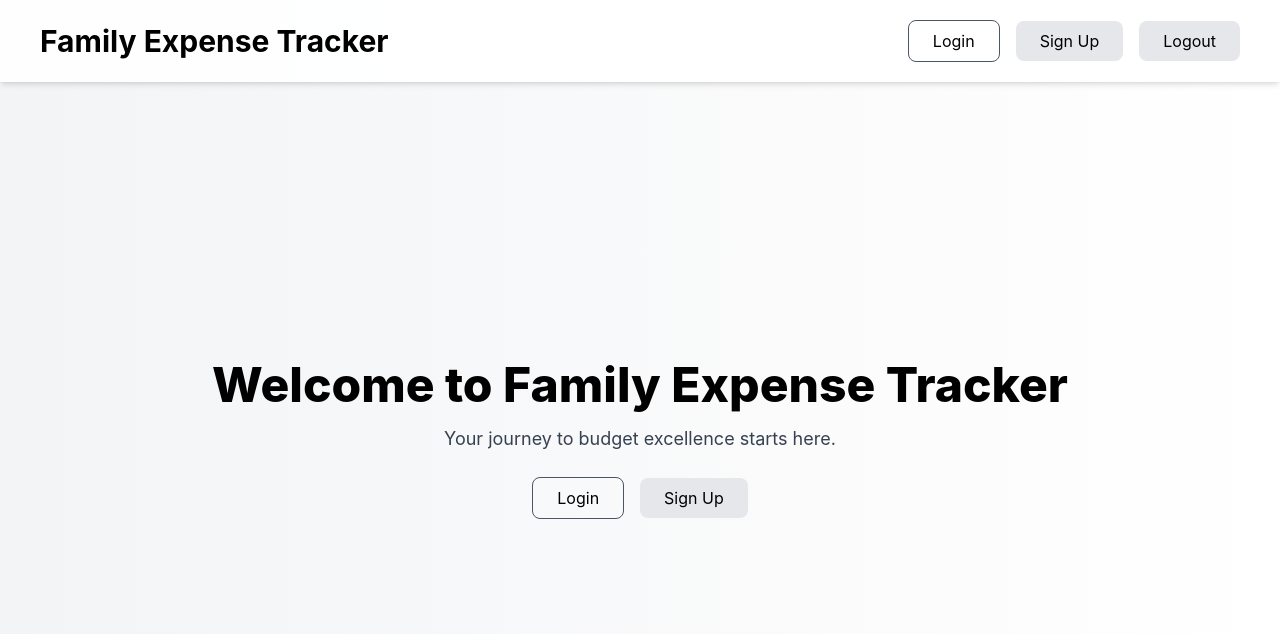
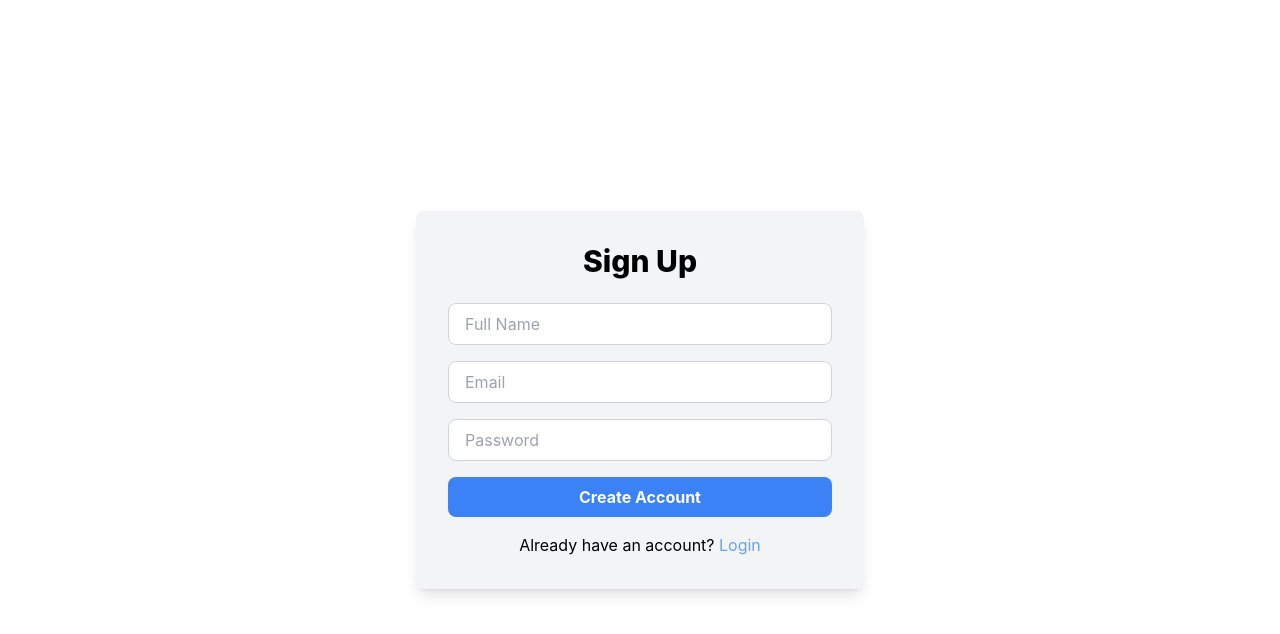
Before and after one commit to lostvayne47/family-expense-tracker, a React (Create React App) app in the folder frontend/: page /signup in a window 1280 px wide. Shown: the top 634 px of the page. Built offline with nearby package versions, Linux system fonts and the light colour scheme.

Commit message:
Login signup home page added

```diff
--- a/frontend/src/App.js
+++ b/frontend/src/App.js
@@ -1,11 +1,23 @@
 import LandingPage from "./components/LandingPage";
+import SignupPage from "./components/SignupPage.js";
+import LoginPage from "./components/LoginPage.js";
+import HomePage from "./components/HomePage.js";
 import { ThemeProvider } from "./components/ThemeProvider.js";
+import { BrowserRouter as Router, Routes, Route } from "react-router";
+
 function App() {
   return (
     <>
-      <ThemeProvider>
-        <LandingPage />
-      </ThemeProvider>
+      <Router>
+        <ThemeProvider>
+          <Routes>
+            <Route path="/" element={<LandingPage />} />
+            <Route path="/signup" element={<SignupPage />} />
+            <Route path="/login" element={<LoginPage />} />
+            <Route path="/home" element={<HomePage />} />
+          </Routes>
+        </ThemeProvider>
+      </Router>
     </>
   );
 }
--- /dev/null
+++ b/frontend/src/components/HomePage.js
@@ -0,0 +1,21 @@
+import React from "react";
+import { useTheme } from "./ThemeProvider";
+
+const HomePage = () => {
+  const { darkMode } = useTheme();
+
+  return (
+    <div
+      className={`min-h-screen flex flex-col justify-center items-center transition-all duration-300 ${
+        darkMode ? "bg-gray-900 text-white" : "bg-white text-black"
+      }`}
+    >
+      <h1 className="text-4xl font-bold">Welcome to Home</h1>
+      <p className="mt-4 text-lg">
+        This is the home page. More content coming soon!
+      </p>
+    </div>
+  );
+};
+
+export default HomePage;
--- /dev/null
+++ b/frontend/src/components/LoginPage.js
@@ -0,0 +1,60 @@
+import React from "react";
+import { useTheme } from "./ThemeProvider";
+
+const LoginPage = () => {
+  const { darkMode } = useTheme();
+
+  return (
+    <div
+      className={`min-h-screen flex flex-col justify-center items-center transition-all duration-300 ${
+        darkMode ? "bg-gray-900 text-white" : "bg-white text-black"
+      }`}
+    >
+      <div
+        className={`w-full max-w-md p-8 shadow-lg rounded-lg ${
+          darkMode ? "bg-gray-800" : "bg-gray-100"
+        }`}
+      >
+        <h2 className="text-3xl font-extrabold text-center mb-6">Login</h2>
+        <form className="space-y-4">
+          <input
+            type="email"
+            placeholder="Email"
+            className={`w-full px-4 py-2 rounded-lg border ${
+              darkMode
+                ? "border-gray-600 bg-gray-700 text-white"
+                : "border-gray-300 bg-white text-black"
+            }`}
+          />
+          <input
+            type="password"
+            placeholder="Password"
+            className={`w-full px-4 py-2 rounded-lg border ${
+              darkMode
+                ? "border-gray-600 bg-gray-700 text-white"
+                : "border-gray-300 bg-white text-black"
+            }`}
+          />
+          <button
+            type="submit"
+            className={`w-full px-4 py-2 rounded-lg font-bold transition ${
+              darkMode
+                ? "bg-blue-600 hover:bg-blue-500"
+                : "bg-blue-500 hover:bg-blue-400 text-white"
+            }`}
+          >
+            Log In
+          </button>
+        </form>
+        <p className="text-center mt-4">
+          Don't have an account?{" "}
+          <a href="#" className="text-blue-400 hover:underline">
+            Sign Up
+          </a>
+        </p>
+      </div>
+    </div>
+  );
+};
+
+export default LoginPage;
--- /dev/null
+++ b/frontend/src/components/SignupPage.js
@@ -0,0 +1,69 @@
+import React from "react";
+import { useTheme } from "./ThemeProvider";
+
+const SignupPage = () => {
+  const { darkMode } = useTheme();
+
+  return (
+    <div
+      className={`min-h-screen flex flex-col justify-center items-center transition-all duration-300 ${
+        darkMode ? "bg-gray-900 text-white" : "bg-white text-black"
+      }`}
+    >
+      <div
+        className={`w-full max-w-md p-8 shadow-lg rounded-lg ${
+          darkMode ? "bg-gray-800" : "bg-gray-100"
+        }`}
+      >
+        <h2 className="text-3xl font-extrabold text-center mb-6">Sign Up</h2>
+        <form className="space-y-4">
+          <input
+            type="text"
+            placeholder="Full Name"
+            className={`w-full px-4 py-2 rounded-lg border ${
+              darkMode
+                ? "border-gray-600 bg-gray-700 text-white"
+                : "border-gray-300 bg-white text-black"
+            }`}
+          />
+          <input
+            type="email"
+            placeholder="Email"
+            className={`w-full px-4 py-2 rounded-lg border ${
+              darkMode
+                ? "border-gray-600 bg-gray-700 text-white"
+                : "border-gray-300 bg-white text-black"
+            }`}
+          />
+          <input
+            type="password"
+            placeholder="Password"
+            className={`w-full px-4 py-2 rounded-lg border ${
+              darkMode
+                ? "border-gray-600 bg-gray-700 text-white"
+                : "border-gray-300 bg-white text-black"
+            }`}
+          />
+          <button
+            type="submit"
+            className={`w-full px-4 py-2 rounded-lg font-bold transition ${
+              darkMode
+                ? "bg-blue-600 hover:bg-blue-500"
+                : "bg-blue-500 hover:bg-blue-400 text-white"
+            }`}
+          >
+            Create Account
+          </button>
+        </form>
+        <p className="text-center mt-4">
+          Already have an account?{" "}
+          <a href="#" className="text-blue-400 hover:underline">
+            Login
+          </a>
+        </p>
+      </div>
+    </div>
+  );
+};
+
+export default SignupPage;
```
